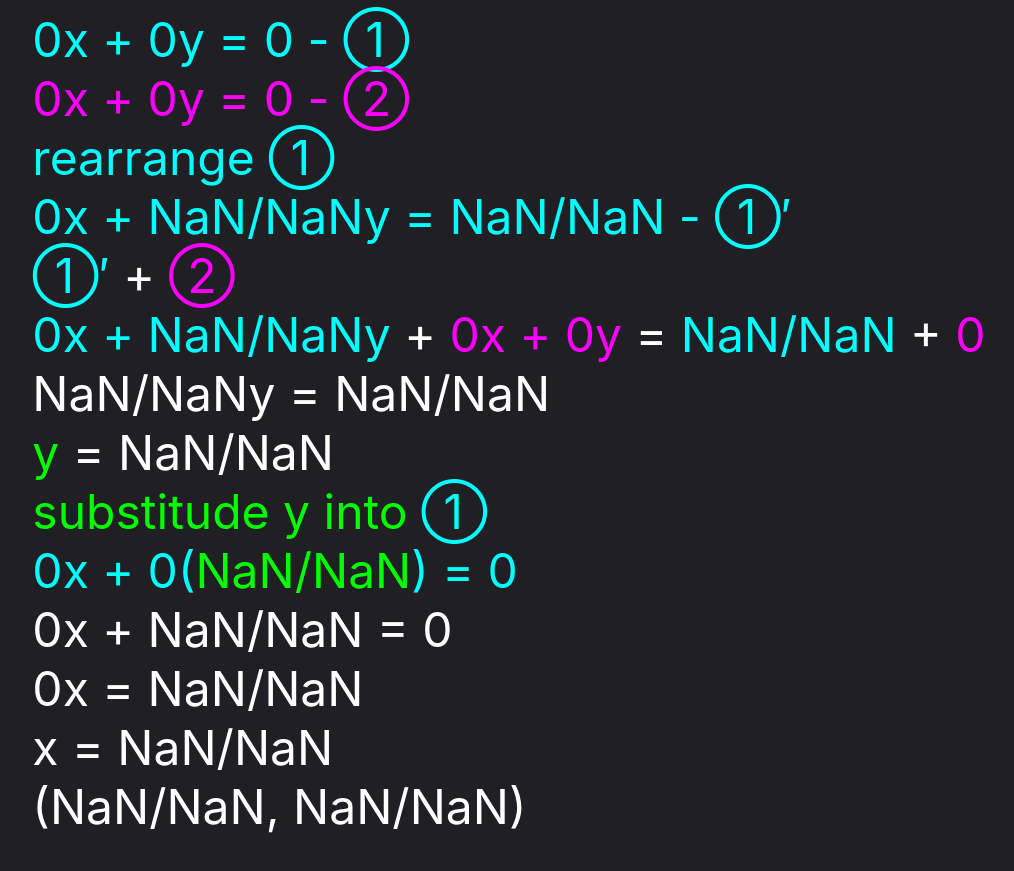
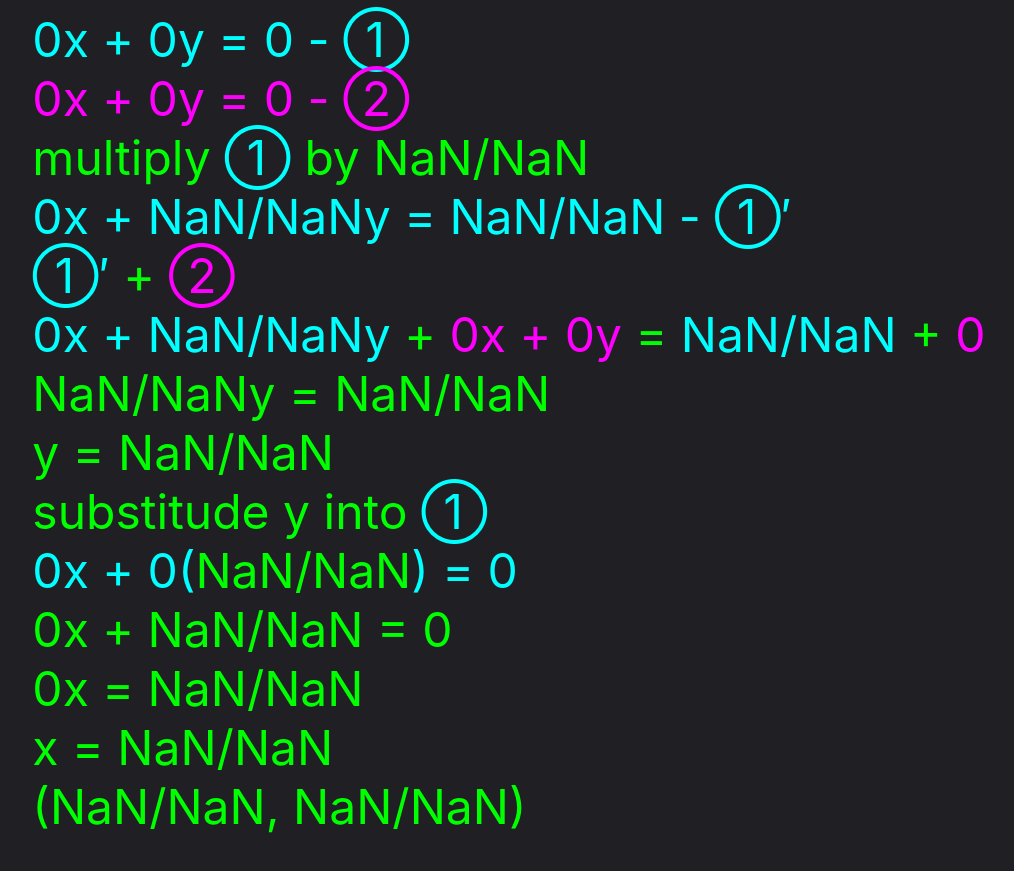
Before and after one commit to Tonmaiii/sole, a Svelte app: page / in a window 1280 px wide. Shown: the part 1645-2516 px from the top of the page, without its empty margins (131-1145 px from the left). Built offline with nearby package versions, Linux system fonts and the light colour scheme.

Commit message:
Update ResultsElimination.svelte

```diff
--- a/src/components/ResultsElimination.svelte
+++ b/src/components/ResultsElimination.svelte
@@ -21,7 +21,7 @@
     <strong>Elimination</strong><br />
     <blue>{a}x + {b}y = {c} - ①</blue><br />
     <pink>{d}x + {e}y = {f} - ②</pink><br />
-    <blue>rearrange ①</blue><br />
+    <lime>multiply <blue>①</blue> by {Scalar.neg(Scalar.div(d, a))}<br />
     <blue>{Scalar.neg(d)}x + {Scalar.neg(Scalar.div(Scalar.mul(b, d), a))}y = {Scalar.neg(Scalar.div(Scalar.mul(c, d), a))} - ①′</blue><br />
     <blue>①′</blue> + <pink>②</pink><br />
     <blue>{Scalar.neg(d)}x + {Scalar.neg(Scalar.div(Scalar.mul(b, d), a))}y</blue> + <pink>{d}x + {e}y</pink> = <blue>{Scalar.neg(Scalar.div(Scalar.mul(c, d), a))}</blue> + <pink>{f}</pink><br />
```
